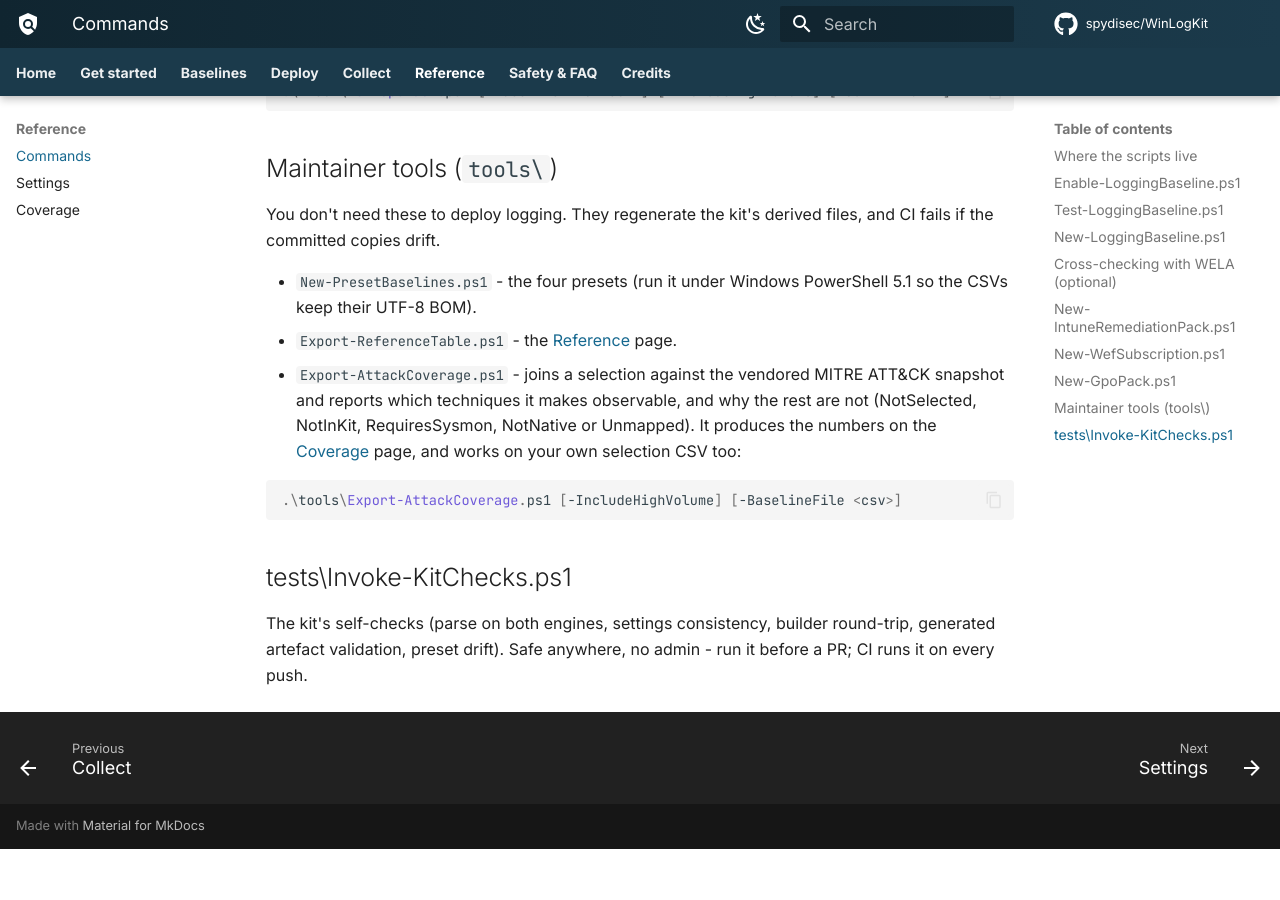
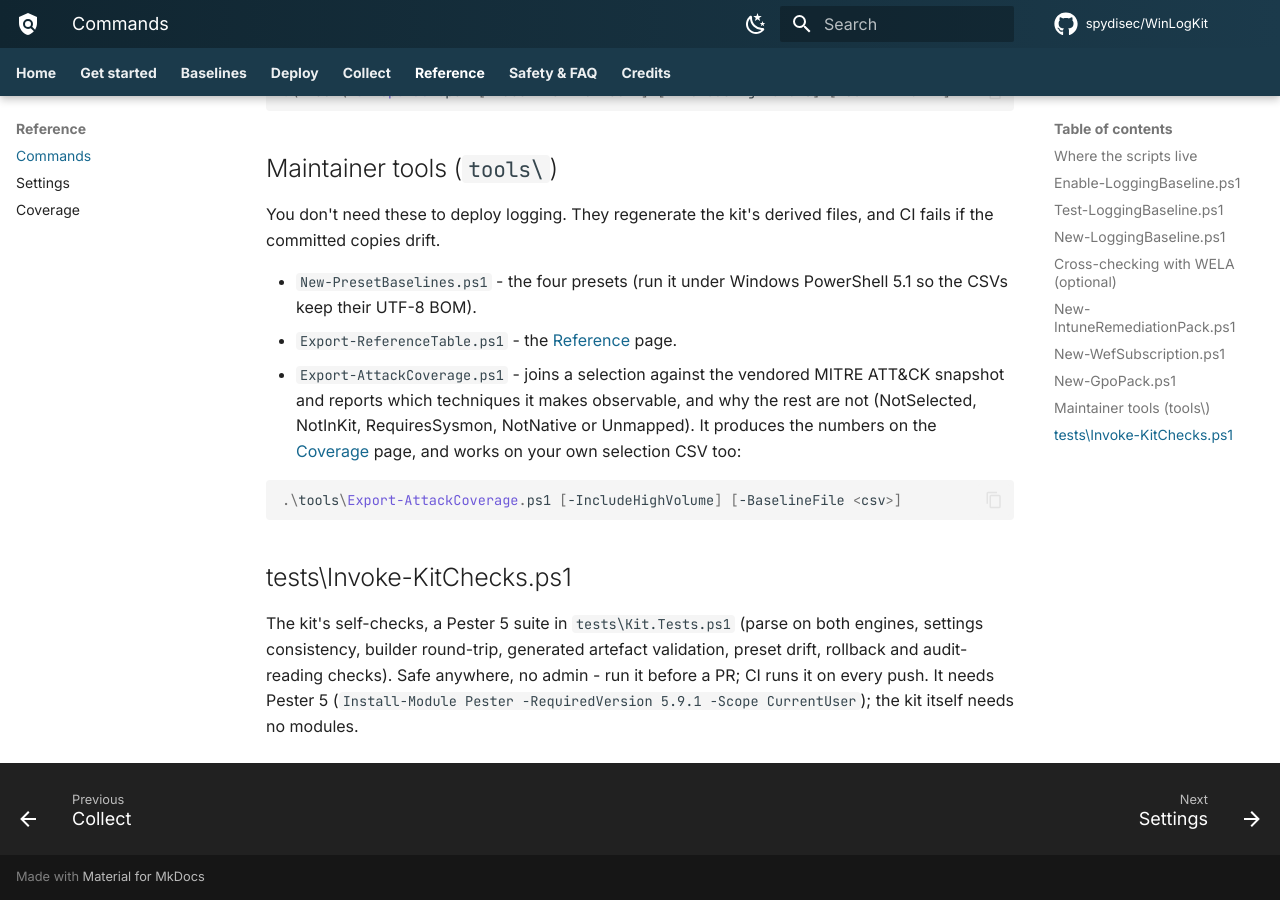
Before and after one commit to spydisec/WinLogKit, an MkDocs documentation site: the page built from docs/commands.md, in a window 1280 px wide and 900 px high, scrolled down 2819 px. Built offline with MkDocs 1.6.1 and Material for MkDocs 9.7.7, drawn with Linux system fonts in a browser that asks for light colours; comment, search, counter and statistics services are not loaded; before the commit the page ends 3668 px from its top, so only the background shows below that.

Commit message:
Move the self-checks to Pester 5 (#50)
- tests/Kit.Tests.ps1: the self-checks as a Pester 5 suite, one Describe
  per area and one It per former check (same logic, messages as -Because),
  shared setup in a root BeforeAll; the Reference test is skipped, not
  failed, when docs\ is absent (release zip).
- tests/Invoke-KitChecks.ps1: now a thin runner. It pins Pester 5.x, runs
  the suite, exits non-zero on any failure, and prints the install command
  when Pester 5 is missing.
- CI and the release workflow install Pester 5.9.1 for each engine before
  running the checks.
- CONTRIBUTING, Commands and CHANGELOG updated. Pester is a development
  and CI dependency only; the kit's scripts still need no modules.

Closes #50

Co-Authored-By: Claude Opus 5.5 <noreply@anthropic.com>

```diff
--- a/docs/commands.md
+++ b/docs/commands.md
@@ -141,6 +141,9 @@ files, and CI fails if the committed copies drift.
 
 ## tests\Invoke-KitChecks.ps1
 
-The kit's self-checks (parse on both engines, settings consistency, builder
-round-trip, generated artefact validation, preset drift). Safe anywhere, no
-admin - run it before a PR; CI runs it on every push.
+The kit's self-checks, a Pester 5 suite in `tests\Kit.Tests.ps1` (parse on
+both engines, settings consistency, builder round-trip, generated artefact
+validation, preset drift, rollback and audit-reading checks). Safe anywhere,
+no admin - run it before a PR; CI runs it on every push. It needs Pester 5
+(`Install-Module Pester -RequiredVersion 5.9.1 -Scope CurrentUser`); the kit
+itself needs no modules.
```
Also changed, not shown: CHANGELOG.md (+4 -0 lines), CONTRIBUTING.md (+9 -2 lines), 4 other files.
